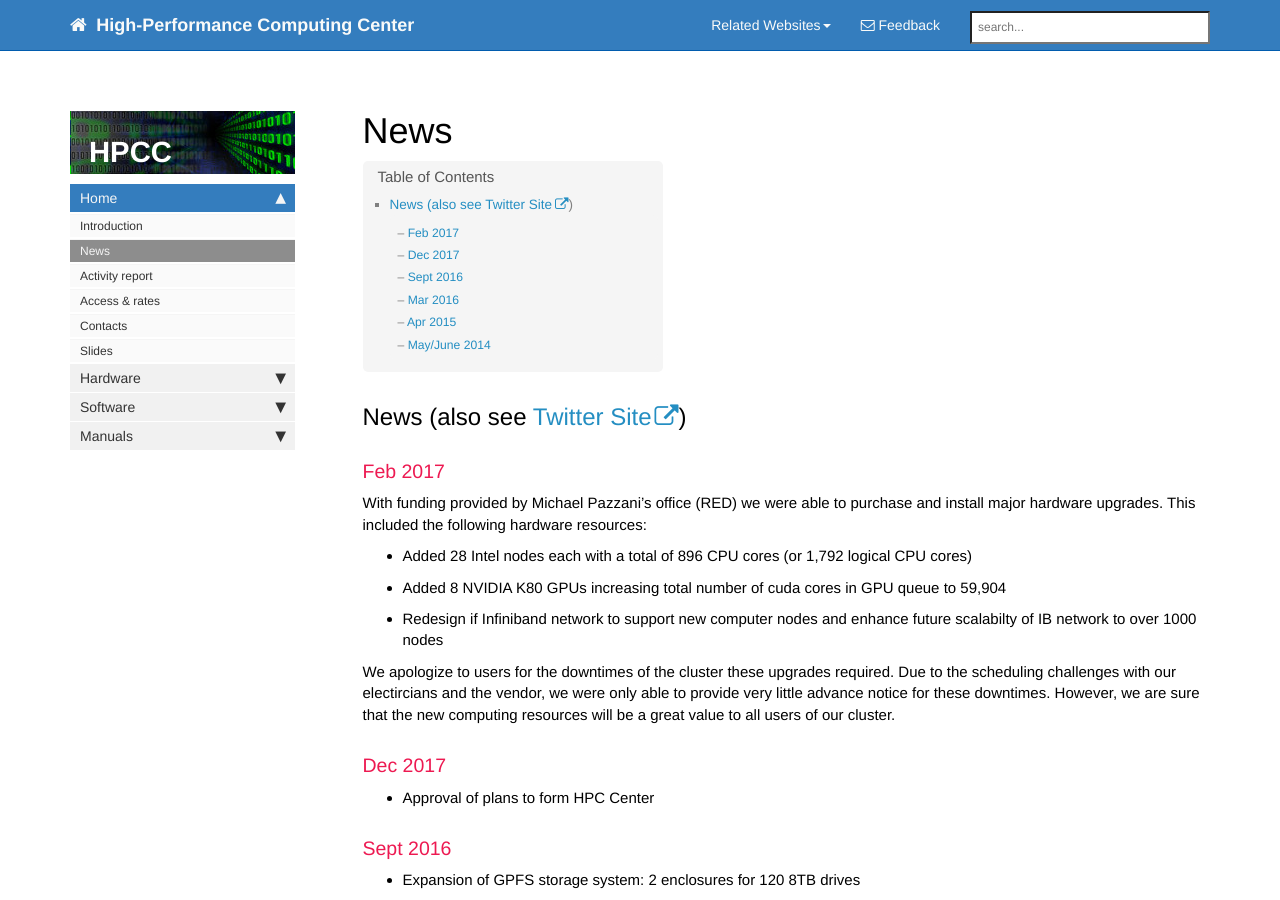
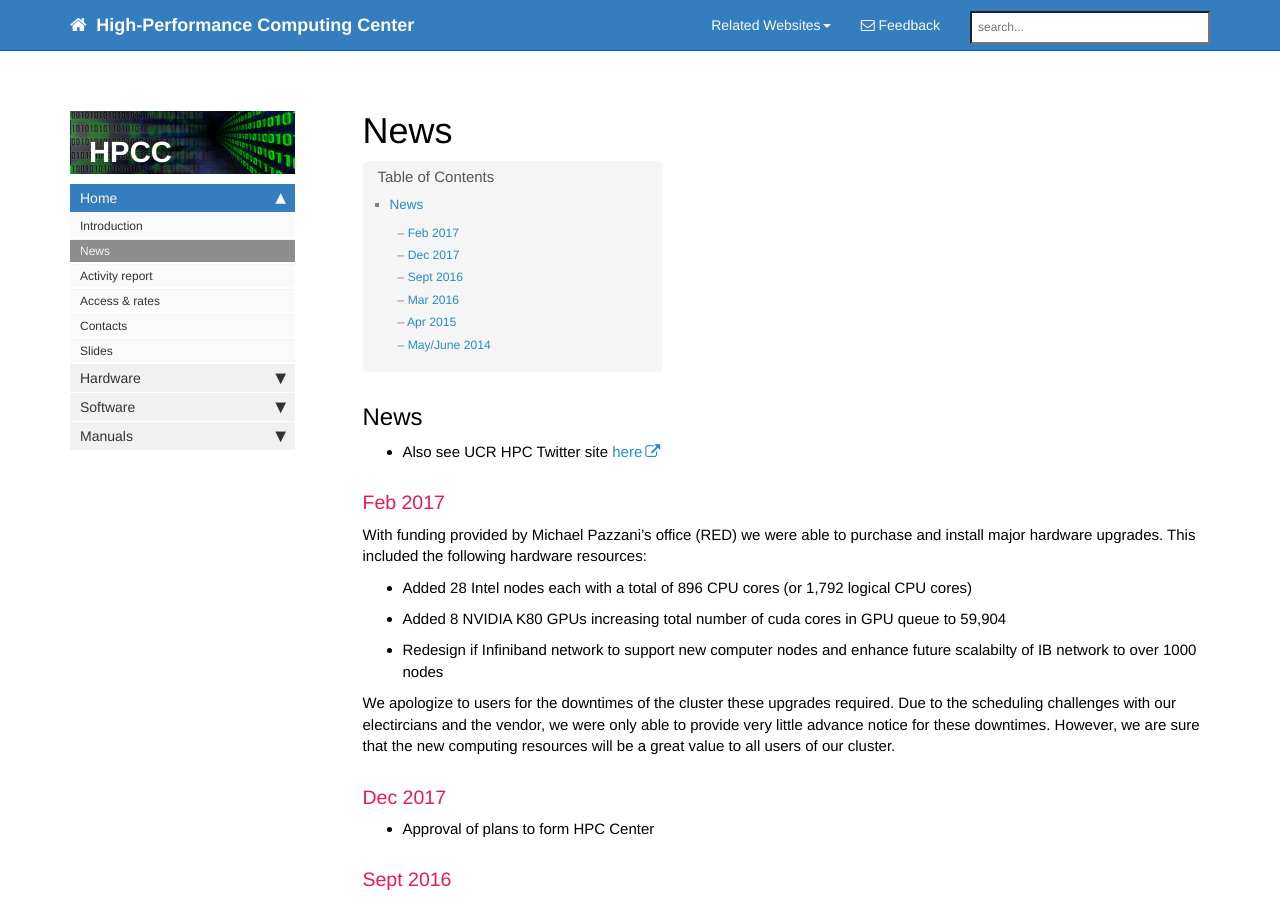
Before and after one commit to tgirke/rcf, a Jekyll site: the page built from news.md, in a window 1280 px wide and 900 px high. Built offline with Jekyll 4.4.1, drawn with Linux system fonts in a browser that asks for light colours; nearby versions of some CDN libraries; comment, search, counter and statistics services are not loaded.

Commit message:
content edits

```diff
--- a/news.md
+++ b/news.md
@@ -3,7 +3,9 @@ layout: page
 title: News
 ---
 
-## News (also see [Twitter Site](https://twitter.com/UCR_HPCC))
+## News
+
+* Also see UCR HPC Twitter site [here](https://twitter.com/UCR_HPCC)
 
 ### Feb 2017
 
```
